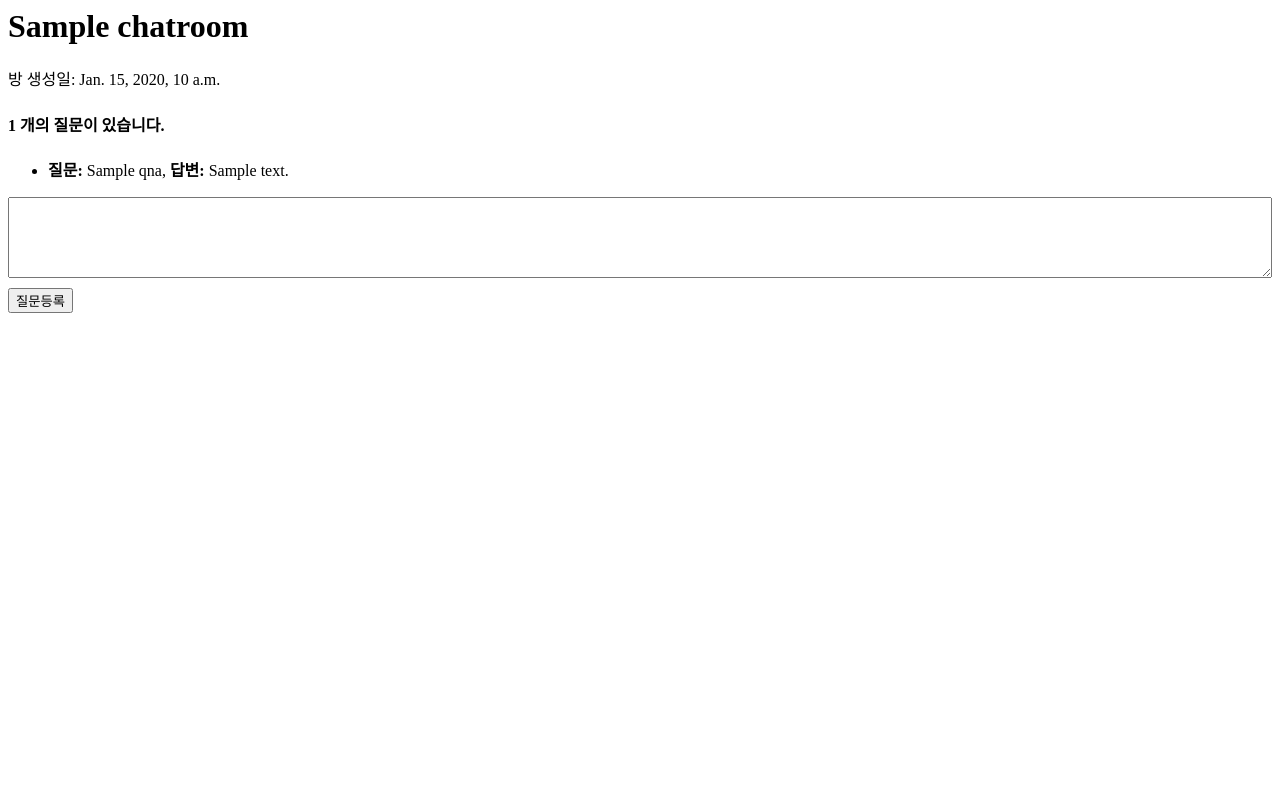
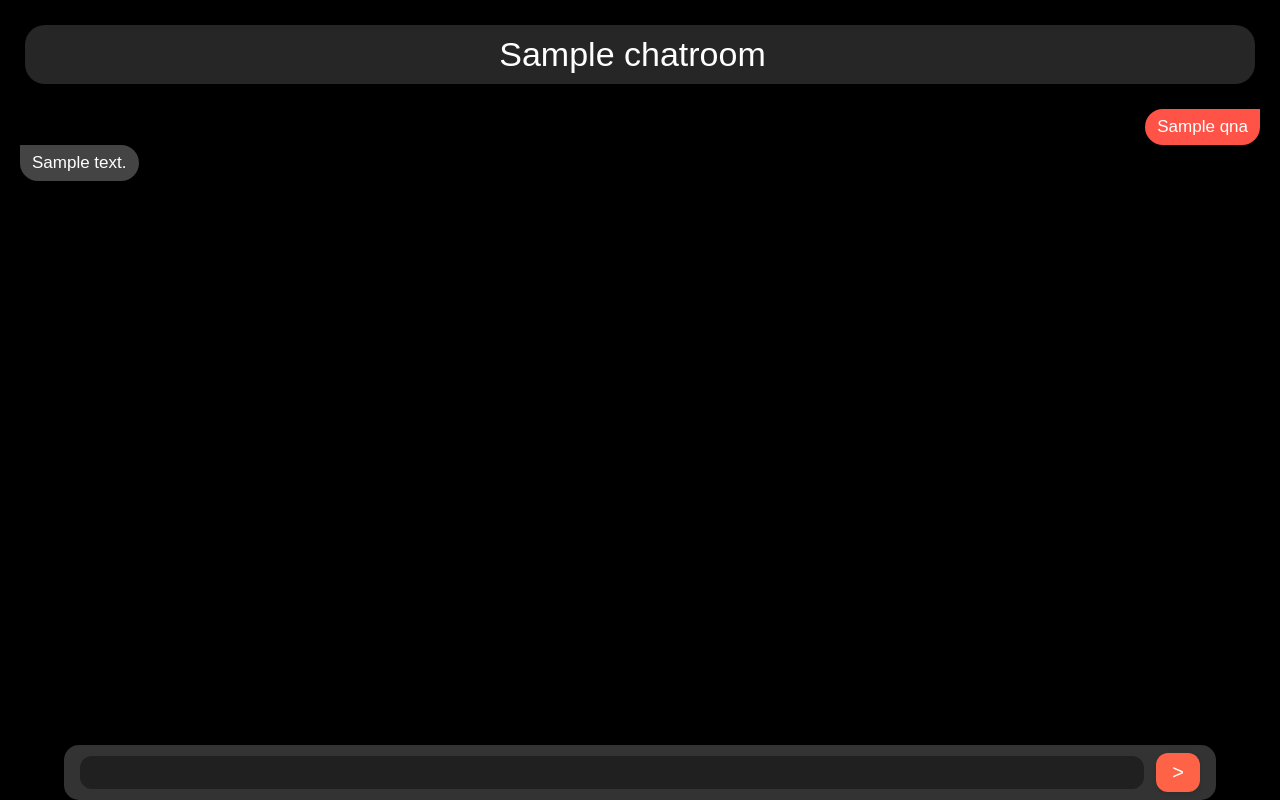
Before and after one commit to gangjoohyeong/MBTIGPT, a Django app: page /chat/1/ in a window 1280 px wide. Run offline with Django 4.2, Linux system fonts and the light colour scheme; tables that the repository leaves empty hold one stand-in row (values such as "Sample post").

Commit message:
update: chat style

```diff
--- a/chat/static/style.css
+++ b/chat/static/style.css
@@ -1,7 +1,111 @@
-textarea {
-    width:100%;
+body {
+    font-family: Arial, sans-serif;
+    display: flex;
+    flex-direction: column;
+    min-height: 100vh;
+    margin: 0;
+    background-color: #000;
+    font-size: 17px;
+
 }
 
-input[type=submit] {
-    margin-top:10px;
+h1 {
+    color: #FFF;
+    text-align: center;
+    font-weight: normal;
+    padding: 10px 25px 10px 10px;
+    background-color: #f8f8f827;
+    border-radius: 20px;
+    display: inline-block;
+    margin: 25px;
 }
+
+
+
+.chatroom {
+    display: flex;
+    flex-direction: column;
+    gap: 12px;
+    flex-grow: 1;
+    overflow-y: auto;
+    padding: 0 20px 30px;
+}
+
+.chat {
+    display: flex;
+    flex-direction: column;
+}
+
+.question_bubble {
+    align-self: flex-end;
+    max-width: 40%;
+    padding: 8px 12px;
+    background-color: #FF5347;
+    border-radius: 18px 0px 18px 18px;
+    color: #FFF;
+}
+
+.answer_bubble {
+    align-self: flex-start;
+    max-width: 40%;
+    padding: 8px 12px;
+    background-color: #444;
+    border-radius: 0px 18px 18px 18px;
+    color: #FFF;
+}
+
+.submit_form {
+    position: static;
+    margin-top: 15px;
+    border-radius: 15px;
+    padding: 12px;
+    display: flex;
+    justify-content: space-between;
+    gap: 12px;
+    align-items: center;
+    background-color: #333;
+    padding: 8px 16px;
+    bottom: 20px;
+    left: 20px;
+    right: 20px;
+    box-sizing: border-box;
+    width: 90%;
+    margin: 0 auto;
+}
+
+#question {
+    flex-grow: 1;
+    padding: 8px 12px;
+    border-radius: 12px;
+    border: none;
+    background-color: #202020;
+    transition: background-color 0.2s;
+    resize: none;
+    font-family: Arial, sans-serif;
+    font-size: 15px;
+}
+
+#question:focus {
+    outline: none;
+    background-color: #949090;
+
+}
+
+.submit_button {
+    background-color: #FF6347;
+    border: none;
+    color: #FFF;
+    padding: 8px 16px;
+    text-align: center;
+    text-decoration: none;
+    display: inline-block;
+    font-size: 20px;
+    cursor: pointer;
+    border-radius: 12px;
+    box-shadow: 0 2px 4px rgba(0, 0, 0, 0.1);
+    transition: transform 0.1s;
+}
+
+.submit_button:hover {
+    transform: scale(1.03);
+}
--- a/templates/chat/chatroom_detail.html
+++ b/templates/chat/chatroom_detail.html
@@ -1,22 +1,54 @@
 {% load static %}
-<link rel="stylesheet" type="text/css" href="{% static 'style.css' %}">
+<!DOCTYPE html>
+<html lang="ko">
+    <head>
+        <meta charset="UTF-8"> <meta name="viewport" content="width=device-width, initial-scale=1.0">
+        <link rel="stylesheet" type="text/css" href="{% static 'style.css' %}">
+    </head>
+    <body>
+    <h1> {{ chatroom.title }}</h1>
 
-<h1> {{ chatroom.title }}</h1>
+    <div class="chatroom">
+        {% for qna in chatroom.qna_set.all %}
+            <div class="chat">
+                <div class="question_bubble">
+                    {{ qna.question }}
+                </div>
+                <div class="answer_bubble">
+                    {{ qna.answer }}
+                </div>
+            </div>
+        {% endfor %}
+    </div>
 
-<div>방 생성일: {{chatroom.create_date}}</div>
+    <form class="submit_form" action="{% url 'chat:qna_create' chatroom.id %}" method="post">
+        {% csrf_token %}
+        <input name="question" id="question">
+        <input class="submit_button" type="submit" value=">">
+    </form>
+    <script>
+        function submitForm(event) {
+            event.preventDefault(); // 폼 제출 막기
 
-<h4> {{ chatroom.qna_set.count }} 개의 질문이 있습니다.</h4>
-<div>
-    <ul>
-        {% for qna in chatroom.qna_set.all %}
-            <li><b>질문:</b> {{ qna.question }}, <b>답변:</b> {{ qna.answer }}</li>
-        {% endfor %}
-    </ul>
-</div>
+            const questionInput = document.getElementById('question');
+            const questionValue = questionInput.value.trim();
 
-
-<form action ="{% url 'chat:qna_create' chatroom.id %}" method="post">
-    {% csrf_token %}
-    <textarea name="question" id="question" rows="5"></textarea>
-    <input type="submit" value="질문등록">
-</form>
+            if (questionValue !== '') {
+                // 사용자가 question을 작성한 경우에만 제출 수행
+                document.getElementById('qna_form').submit();
+                questionInput.value = ''; // question 비워주기
+            }
+        }
+        document.getElementById('question').addEventListener('keydown', function(e) {
+            if (e.key === 'Enter') {
+                e.preventDefault();
+                if (e.shiftKey) {
+                    // Shift + Enter 누르면 줄바꿈
+                    this.value += '\n';
+                } else {
+                    // Enter 누르면 submitForm 함수 호출
+                    submitForm(e);
+                }
+            }
+        });
+    </script>
```
